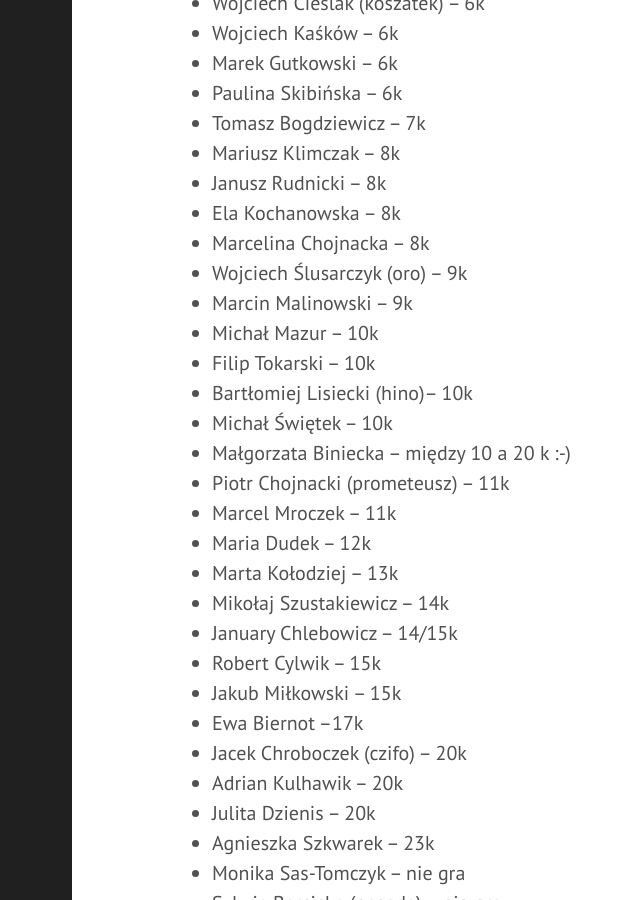
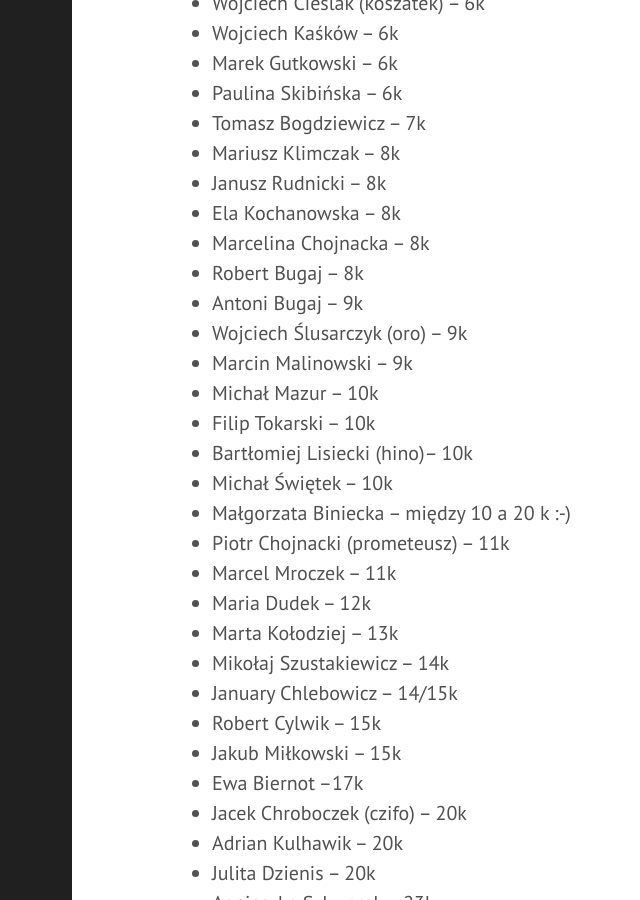
Before and after one commit to tasuki/lsg, a Jekyll site: the page built from zarejestrowani.md, in a window 1280 px wide and 900 px high, scrolled down 1270 px. Shown: the whole window, without its empty margins (288-928 px from the left). Built offline with Jekyll 4.4.1, drawn with Linux system fonts in a browser that asks for light colours.

Commit message:
Update zarejestrowani.md

```diff
--- a/zarejestrowani.md
+++ b/zarejestrowani.md
@@ -51,6 +51,8 @@ Zarejestrowani uczestnicy (mniej więcej wg siły):
 - Janusz Rudnicki -- 8k
 - Ela Kochanowska -- 8k
 - Marcelina Chojnacka -- 8k
+- Robert Bugaj -- 8k
+- Antoni Bugaj -- 9k
 - Wojciech Ślusarczyk (oro) -- 9k
 - Marcin Malinowski -- 9k
 - Michał Mazur -- 10k
```
